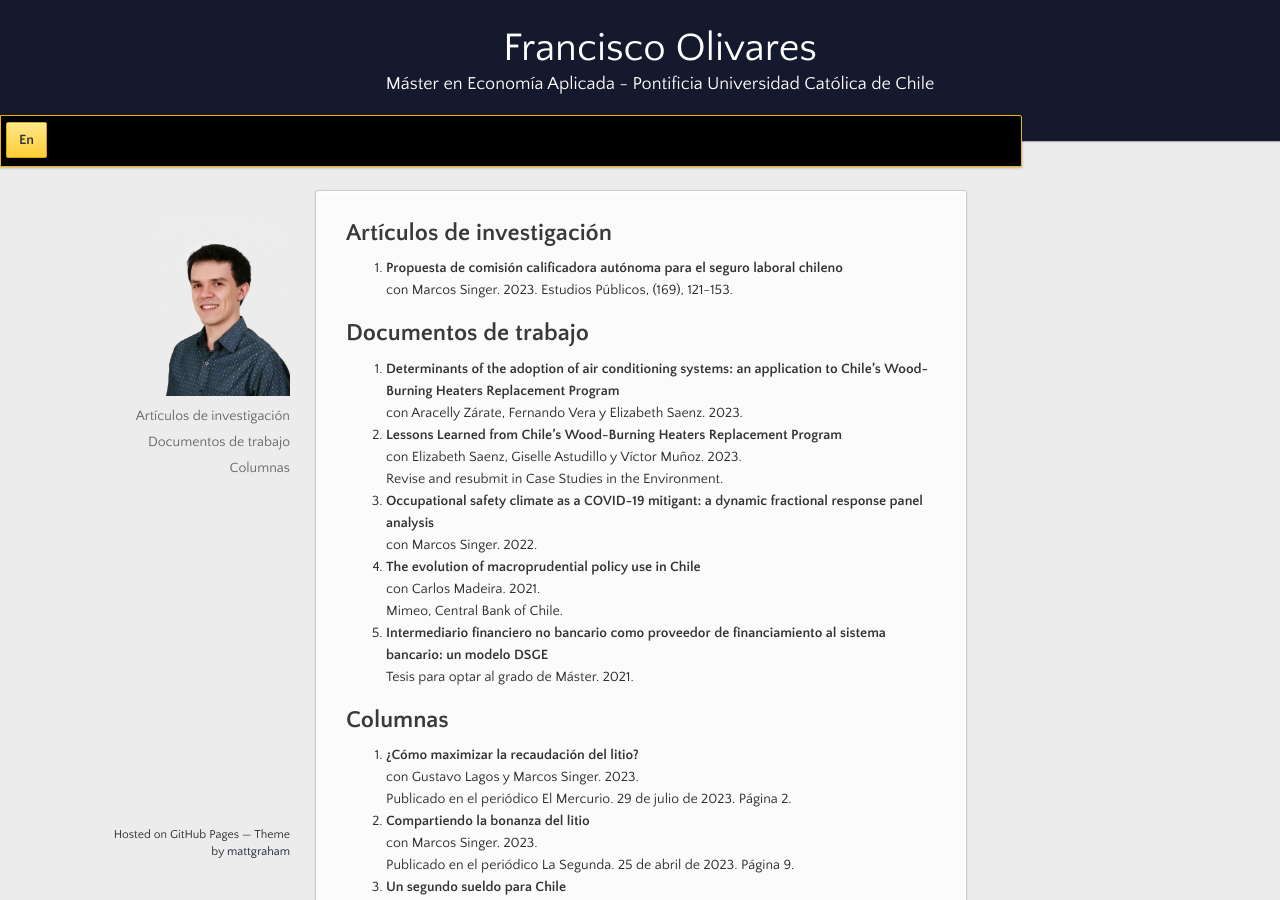
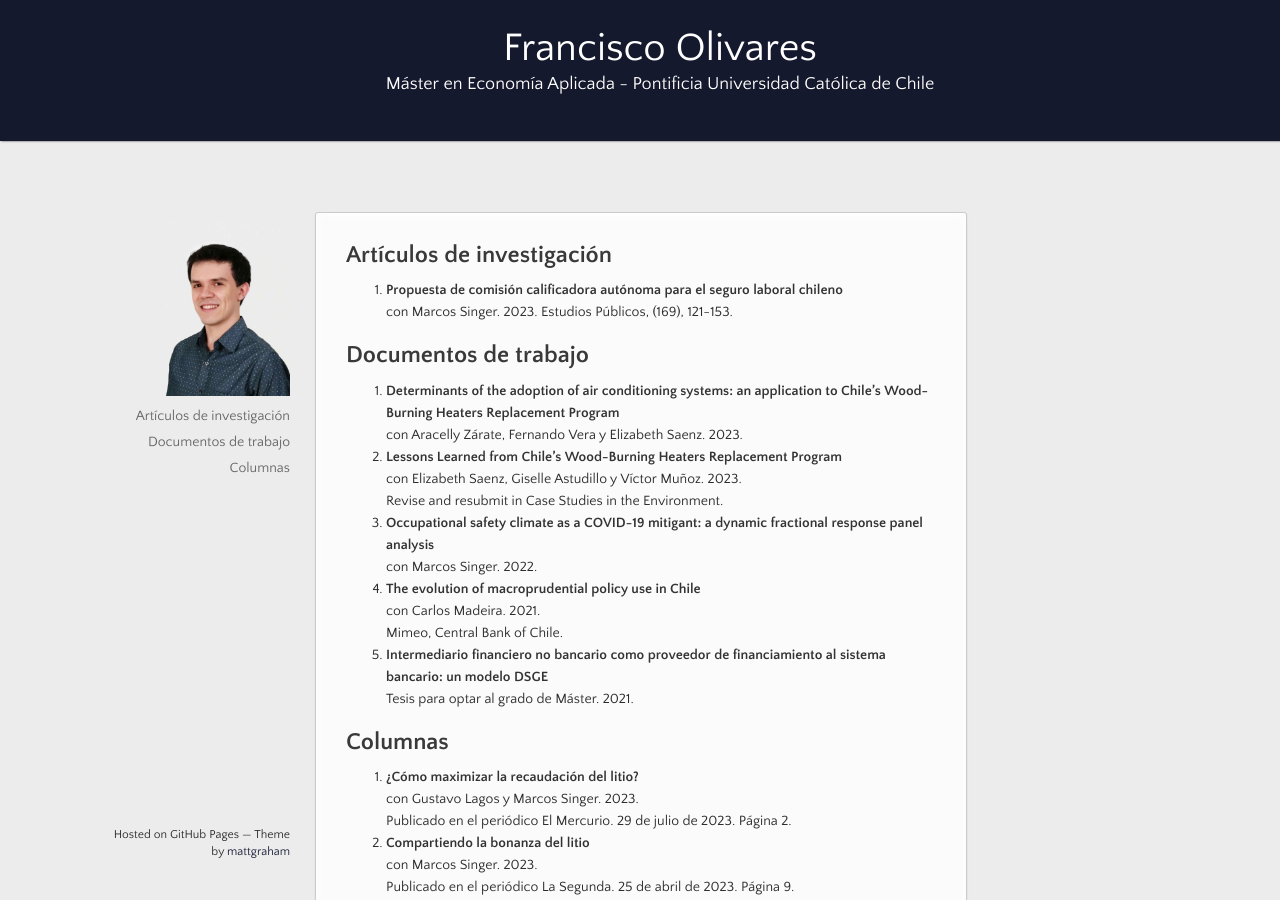
Before and after one commit to fco-olivares/fco-olivares.github.io, a Jekyll site: the page built from index.md, in a window 1280 px wide and 900 px high. Built offline with Jekyll 4.4.1, drawn with Linux system fonts in a browser that asks for light colours; our own code applies the rules of GitHub Pages for plain Markdown files.

Commit message:
Update jekyll-theme-leap-day.scss

```diff
--- a/_sass/jekyll-theme-leap-day.scss
+++ b/_sass/jekyll-theme-leap-day.scss
@@ -193,22 +193,6 @@
     font-size: 18px;
     margin: 0px;
   }
-}
-
-#banner {
-  z-index: 100;
-  left:0;
-  right:50%;
-  height: 50px;
-  margin-right:-382px;
-  position: fixed;
-  top: 115px;
-  background: #000000;
-  border: 1px solid #f0b500;
-  box-shadow: 0px 1px 3px rgba(0,0,0,.25);
-  border-radius: 0px 2px 2px 0px;
-  padding-right: 10px;
-
   .button {
     border: 1px solid #dba500;
     background: linear-gradient(rgb(255, 231, 136), rgb(255, 206, 56));
@@ -230,8 +214,8 @@
       background-color: #ffeca0;
     }
   }
+}
 
-}
 
 section {
   width:590px;
```
